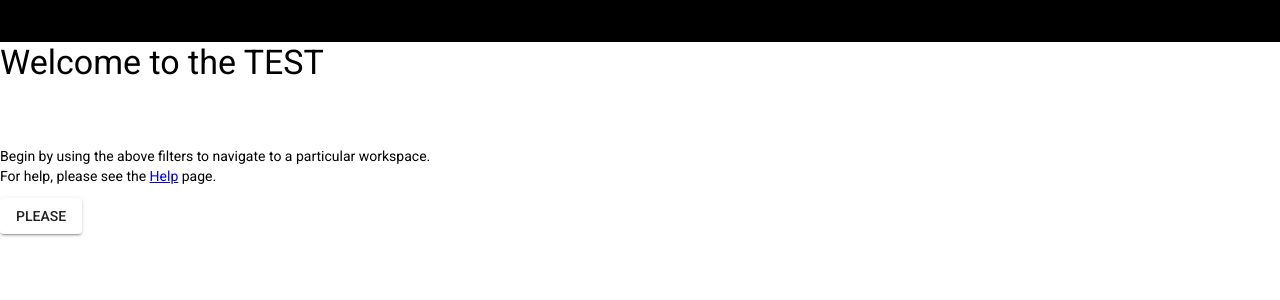
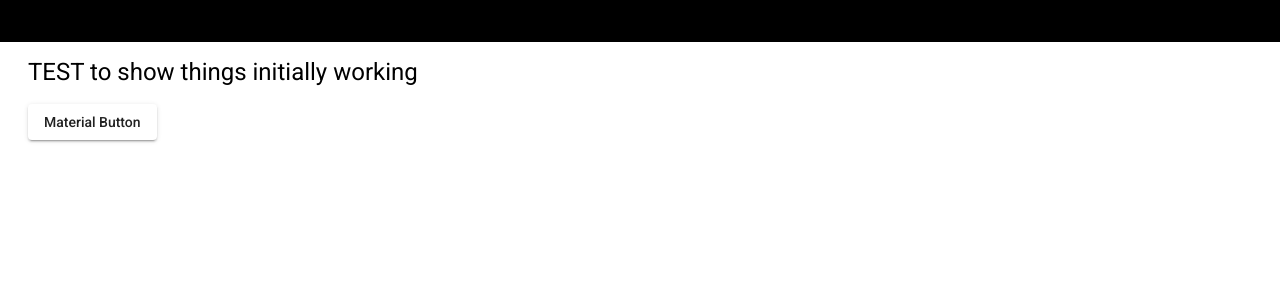
Before and after one commit to danielalanseymour/di-theme-team, an Angular app: page / in a window 1280 px wide. Shown: the top 300 px of the page. Built offline with nearby package versions, Linux system fonts and the light colour scheme; what ngx-material-timepicker would draw is missing.

Commit message:
Changed sccss

```diff
--- a/src/app/app.component.html
+++ b/src/app/app.component.html
@@ -1,8 +1,8 @@
 <div class="content"
      role="main">
 
+  <app-nav-bar></app-nav-bar>
   <div class="workspace-container">
-    <app-nav-bar></app-nav-bar>
     <router-outlet></router-outlet>
   </div>
 </div>
--- a/src/app/app.component.scss
+++ b/src/app/app.component.scss
@@ -0,0 +1,3 @@
+.workspace-container {
+  margin: 1em 2em;
+}
--- a/src/app/features/home/home.component.html
+++ b/src/app/features/home/home.component.html
@@ -1,9 +1,6 @@
 <div class="align-center">
-  <h1 class="mat-display-1">Welcome to the {{name}}</h1>
-  <p>Begin by using the above filters to navigate to a particular workspace.<br> For help, please see the <a
-       target="_blank"
-       href="https://confluence.garmin.com/display/DI/Bucket+Web">Help</a> page.</p>
+  <h1>TEST to show things initially working</h1>
 </div>
 <button mat-raised-button>
-  PLEASE
+  Material Button
 </button>
--- a/src/app/features/home/home.component.ts
+++ b/src/app/features/home/home.component.ts
@@ -1,7 +1,7 @@
 import { Component } from '@angular/core';
 
 @Component({
-  styleUrls: ['./home.component.css'],
+  styleUrls: ['./home.component.scss'],
   templateUrl: './home.component.html'
 })
 export class HomeComponent {
--- a/src/app/shared/generics/nav-bar/nav-bar.component.ts
+++ b/src/app/shared/generics/nav-bar/nav-bar.component.ts
@@ -2,7 +2,7 @@ import { Component } from '@angular/core';
 
 @Component({
   selector: 'app-nav-bar',
-  styleUrls: ['./nav-bar.component.css'],
+  styleUrls: ['./nav-bar.component.scss'],
   templateUrl: './nav-bar.component.html',
 })
 export class NavBarComponent {
```
Also changed, not shown: src/app/features/home/home.component.css (deleted), src/app/features/home/home.component.scss (added), src/app/shared/generics/nav-bar/nav-bar.component.scss (renamed from src/app/shared/generics/nav-bar/nav-bar.component.css).
